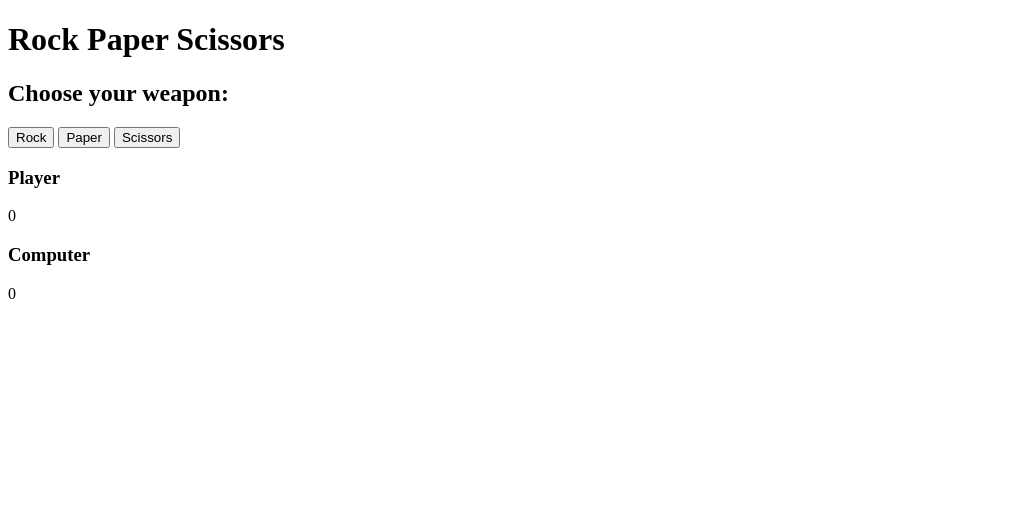
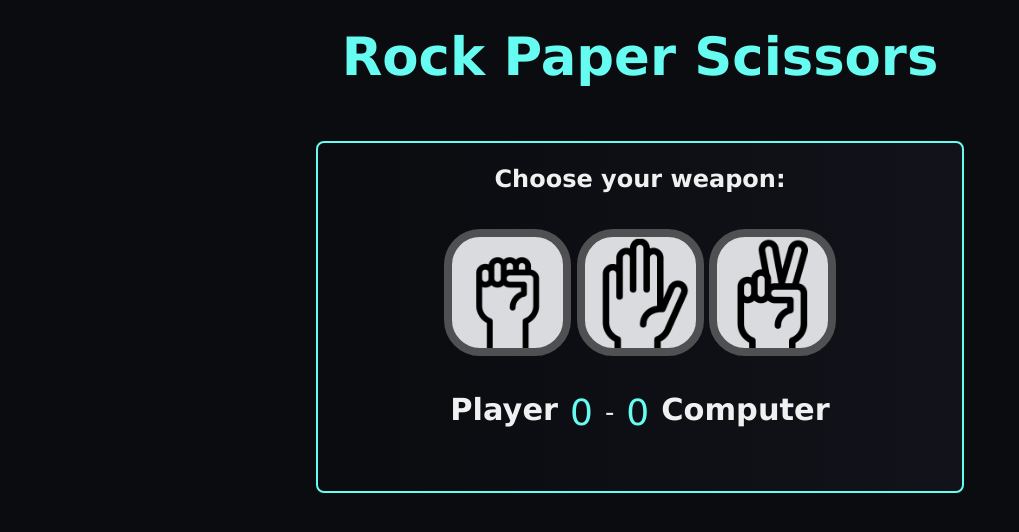
Before and after one commit to dev-pedroalmeida/Rock-Paper-Scissors-JS, a plain HTML site: page index.html in a window 1280 px wide. Shown: the whole page, without its empty margins (0-1019 px from the left). Drawn offline with Linux system fonts and the light colour scheme.

Commit message:
Finish ui implementation

```diff
--- a/index.html
+++ b/index.html
@@ -5,30 +5,32 @@
     <meta http-equiv="X-UA-Compatible" content="IE=edge">
     <meta name="viewport" content="width=device-width, initial-scale=1.0">
     <title>Rock Paper Scissors Game</title>
+    <link rel="stylesheet" href="style.css">
 </head>
 <body>
 
+    <div class="game-board">
+
+        <h1 class="title">Rock Paper Scissors</h1>
+
         <div class="content">
-
-        <h1>Rock Paper Scissors</h1>
             <h2>Choose your weapon:</h2>
-
             <div class="card">
-            <button id="rock" class="choice-btn"> Rock </button>
-            <button id="paper" class="choice-btn"> Paper </button>
-            <button id="scissors" class="choice-btn"> Scissors </button>
+                <button id="rock" class="choice-btn">  </button>
+                <button id="paper" class="choice-btn">  </button>
+                <button id="scissors" class="choice-btn">  </button>
             </div>
 
             <div class="card">
                 <div class="scoreboard">
                     <div class="player-score">
                         <h3>Player</h3>
-                    <p id="player-points">0</p>
+                        <p id="player-points" class="score-points">0</p>
                     </div>
-
+                    -
                     <div class="computer-score">
+                        <p id="computer-points" class="score-points">0</p>
                         <h3>Computer</h3>
-                    <p id="computer-points">0</p>
                     </div>
                 </div>
 
@@ -42,6 +44,7 @@
             </div>
 
         </div>
+    </div>
 
     <script src="script.js"></script>
 </body>
--- a/script.js
+++ b/script.js
@@ -70,12 +70,10 @@ function playGame(playerChoice) {
 
     switch (roundResult) {
         case 0:
-            console.log("Tie!");
             pRoundResult.textContent = "Tie!";
             break;
 
         case 1:
-            console.log(`You win! ${playerChoice} beats ${computerChoice}`);
             pRoundResult.textContent = `You win! ${playerChoice} beats ${computerChoice}`;
 
             playerWins++;
@@ -84,7 +82,6 @@ function playGame(playerChoice) {
             break;
 
         case 2:
-            console.log(`You lose! ${playerChoice} loses to ${computerChoice}`);
             pRoundResult.textContent = `You lose! ${playerChoice} loses to ${computerChoice}`;
 
             computerWins++;
@@ -141,6 +138,7 @@ function resetGame() {
 
     pPlayerPoints.textContent = 0;
     pComputerPoints.textContent = 0;
+    pRoundResult.textContent = "";
 
     pGameResult.textContent = "";
     divGame.removeChild(pGameResult);
--- /dev/null
+++ b/style.css
@@ -0,0 +1,120 @@
+* {
+    margin: 0;
+    padding: 0;
+}
+
+body {
+    background: #0b0c10;
+    color: #f0f0f0;
+
+    font-family:  Verdana, sans-serif;
+}
+
+.game-board {
+    display: flex;
+    flex-direction: column;
+    align-items: center;
+    margin-top: 1.6em;
+
+}
+
+.title {
+    color: #66fcf1;
+    font-size: 3.3em;
+    margin-bottom: 22px;
+}
+
+.content {
+    width: 600px;
+    max-height: 500px;
+    background: linear-gradient(90deg, rgba(11,12,16,1) 12%, rgba(18,19,26,1) 100%);
+    border: 2px solid #66fcf1;
+    margin-top: 32px;
+    padding: 22px;
+    border-radius: 8px;
+    text-align: center;
+}
+
+.card {
+    margin: 36px;
+}
+
+.scoreboard {
+    display: flex;
+    align-items: center;
+    justify-content: center;
+    gap: 12px;
+    font-size: 26px;
+}
+
+.player-score, .computer-score {
+    display: flex;
+    gap: 12px;
+}
+
+.score-points {
+    color: #66fcf1;
+    font-size: 36px;
+}
+
+.choice-btn {
+    width: 127px;
+    height: 127px;
+    outline-color: transparent;
+    border: 8px solid #505052;
+    border-radius: 36px;
+    cursor: pointer;
+    background-color: #d9dbdf;
+    transition: all 0.2s;
+}
+
+.choice-btn:hover {
+    background-color: #66fcf1;
+    transform: scale(1.02);
+}
+
+.choice-btn#rock {
+    background-image: url(img/rock.png);
+    background-size: contain;
+    background-repeat: no-repeat;
+}
+.choice-btn#paper {
+    background-image: url(img/paper.png);
+    background-size: contain;
+    background-repeat: no-repeat;
+}
+.choice-btn#scissors {
+    background-image: url(img/scissors.png);
+    background-size: contain;
+    background-repeat: no-repeat;
+}
+
+.round {
+    margin: 12px;
+    font-size: 20px;
+}
+
+.game {
+    margin: 32px 0;
+}
+
+.game-result {
+    font-size: 20px;
+    font-weight: 700;
+    margin-bottom: 32px;
+}
+
+.reset-btn {
+    padding: 18px;
+    border: 1px solid #66fcf1;
+    background-color: transparent;
+    color: white;
+    font-size: 22px;
+    cursor: pointer;
+    transition: all 0.5s;
+}
+
+.reset-btn:hover {
+    background-color: #66fcf1;
+    color: black;
+}
```
Also changed, not shown: img/paper.png (added), img/rock.png (added), img/scissors.png (added). Lines whose indentation alone changed are shown as unchanged.
